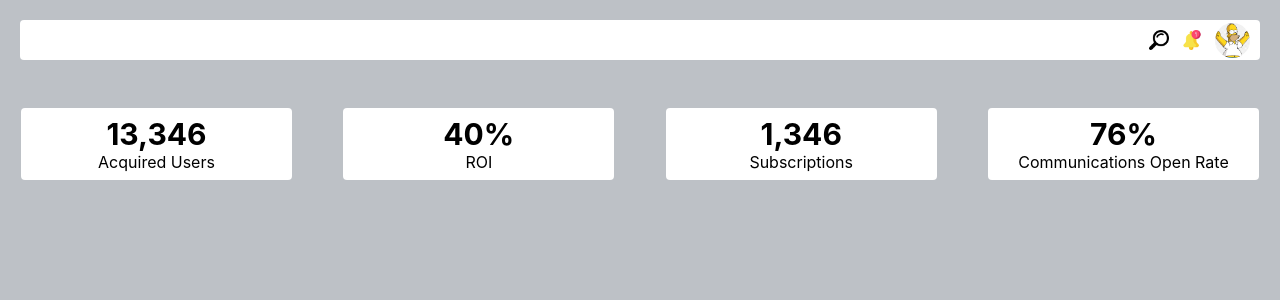
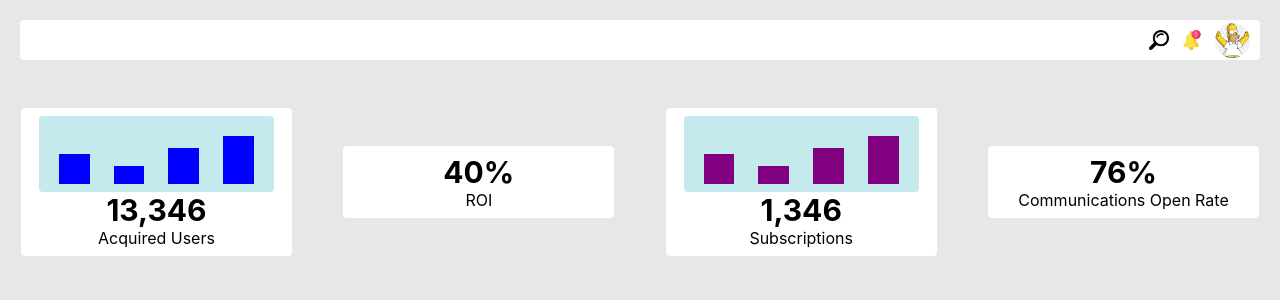
Before and after one commit to makaralis/users-dashboard, a React (Create React App) app: page / in a window 1280 px wide. Shown: the top 300 px of the page. Built offline with nearby package versions, Linux system fonts and the light colour scheme.

Commit message:
added Graph component

```diff
--- a/src/components/Card/index.js
+++ b/src/components/Card/index.js
@@ -1,10 +1,12 @@
 import React from 'react';
 import './Card.scss';
+import Graph from '../Graph';
 
 
-const Card = ({title, subTitle}) => {
+const Card = ({title, subTitle, index}) => {
     return (
     <div className="wrapper">
+        {index === 0 ? <Graph color="blue"/> : index === 2 ? <Graph color="purple" />  : null}
         <div className="title">{title}</div>
         <div className="subTitle">{subTitle}</div>
     </div>
--- /dev/null
+++ b/src/components/Graph/Graph.scss
@@ -0,0 +1,23 @@
+.graph-wrapper {
+    border-radius: 4px;
+    background-color: #c5eaed;
+    padding: 8px;
+    display: flex;
+    flex-direction: row;
+    justify-content: center;
+    align-items: center;
+    min-height: 50px;
+    width: 100%;
+}
+
+.column-wrapper {
+    height: 60px;
+    width: 90%;
+    display: flex;
+    align-items: flex-end;
+    margin: 0 12px 0 12px;
+}
+
+.column {
+    width: 100%;
+}
--- /dev/null
+++ b/src/components/Graph/index.js
@@ -0,0 +1,25 @@
+import React from 'react';
+import './Graph.scss';
+
+
+const Graph = ({color}) => {
+    return (
+        <div className="graph-wrapper">
+            <div className="column-wrapper">
+                <div className="column" style={{ height: '50%', backgroundColor: color}}/>
+            </div>
+            <div className="column-wrapper">
+                <div className="column" style={{ height: '30%',  backgroundColor: color}}/>
+            </div>
+            <div className="column-wrapper">
+                <div className="column" style={{ height: '60%',  backgroundColor: color}}/>
+            </div>
+            <div className="column-wrapper">
+                <div className="column" style={{ height: '80%',  backgroundColor: color}}/>
+            </div>
+
+        </div>
+    )
+}
+
+export default Graph;
--- a/src/index.scss
+++ b/src/index.scss
@@ -6,7 +6,7 @@ body {
     sans-serif;
   -webkit-font-smoothing: antialiased;
   -moz-osx-font-smoothing: grayscale;
-  background-color: #bdc1c6;
+  background-color: #e6e7e9;
 }
 
 code {
--- a/src/pages/Home/index.js
+++ b/src/pages/Home/index.js
@@ -10,7 +10,7 @@ const Home = () => {
     <div className="main-wrapper">
         <Navbar/>
         <div className="cards-wrapper">
-        {cardsData.map((card)=> <Card title={card.title} subTitle={card.subTitle}/>)}
+        {cardsData.map((card, index)=> <Card title={card.title} subTitle={card.subTitle} key={card.title} index={index}/>)}
         </div>
     </div>
     )
```
